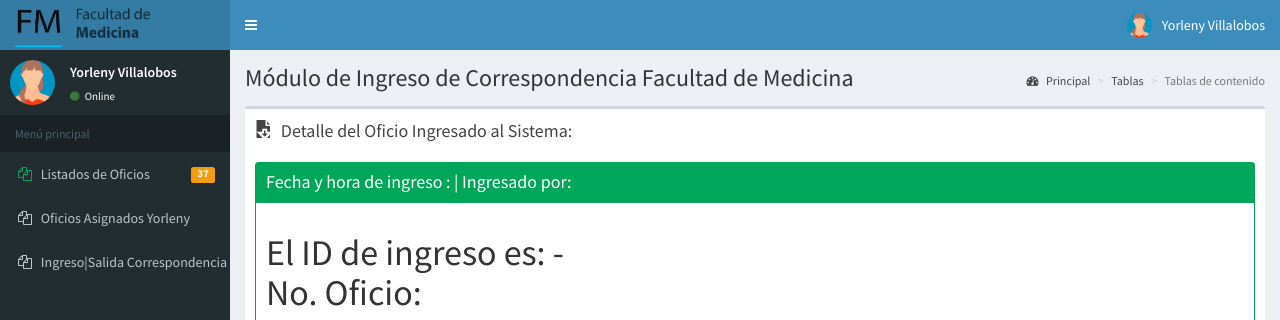
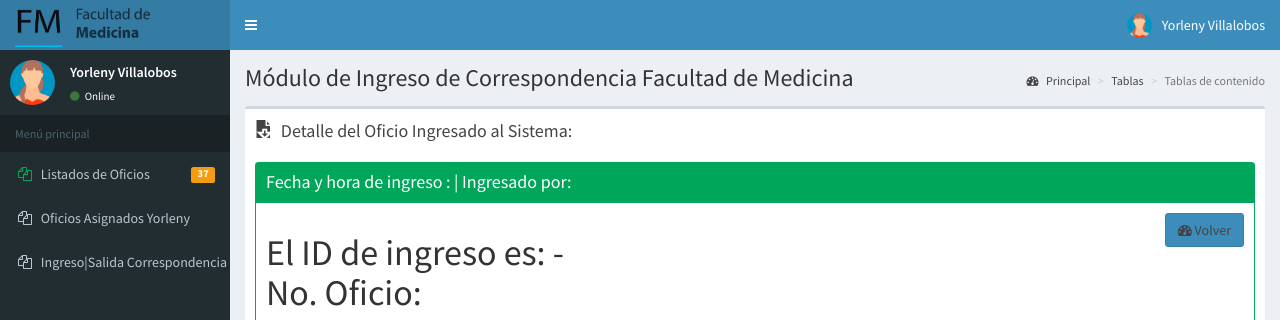
Before and after one commit to jstuartp/correspondencia, a PHP site: page /numoficio_in.php?id=4 in a window 1280 px wide. Shown: the top 320 px of the page. Run offline with PHP 8.4, Linux system fonts and the light colour scheme; a user stored in the database is signed in; data comes from the database, SQL or seed files in the repository; data that the repository does not hold is empty; some libraries are stand-ins or nearby versions.

Commit message:
Trabajo del 28 de mayo

```diff
--- a/numoficio_in.php
+++ b/numoficio_in.php
@@ -74,7 +74,7 @@
              <?php echo $config['nombre_institucion'];?>    <!-- LLAMADO DEL TITULO UNIDAD PEQUEÑO -->
           </h1>
           <ol class="breadcrumb">
-            <li><a href="#"><i class="fa fa-dashboard"></i> Principal</a></li>
+            <li><a href="bien.php"><i class="fa fa-dashboard"></i> Principal</a></li>
             <li><a href="#">Tablas</a></li>
             <li class="active">Tablas de contenido</li>
           </ol>
@@ -98,7 +98,13 @@
           <h3 class="box-title">Fecha y hora de ingreso : <?php echo $row_DatosOficioIN['fecha']." |  Ingresado por: ". obtenerNombre ($row_DatosOficioIN['usuario_inserta']); ?></h3>
         </div><!-- /.box-header -->
         <div class="box-body">
-          <h1>El ID de ingreso es: <?php  echo $row_DatosOficioIN['oficio_id2']."-".$row_DatosOficioIN['anno']. "<br>No. Oficio: ". $row_DatosOficioIN['no_oficio'];?> </h1>
+             <div class="row">
+                <div class="col-md-8" >
+                    <h1>El ID de ingreso es: <?php  echo $row_DatosOficioIN['oficio_id2']."-".$row_DatosOficioIN['anno']. "<br>No. Oficio: ". $row_DatosOficioIN['no_oficio'];?> </h1></div>
+                 <div class="col-md-4"><span class="pull-right">
+                         <a class="btn btn-primary btn-default " href="oficio_in.php" id="volver" ><i class="fa fa-dashboard"></i> Volver</a> </span>
+
+                    </div>
         </div><!-- /.box-body -->
 
         <div class="embed-responsive embed-responsive-4by3">
```
